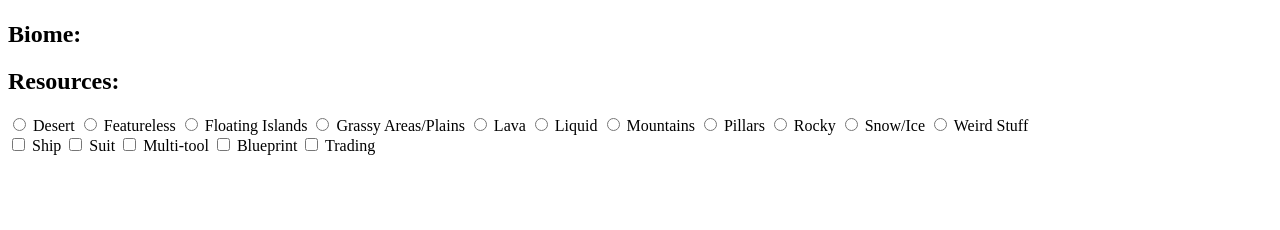
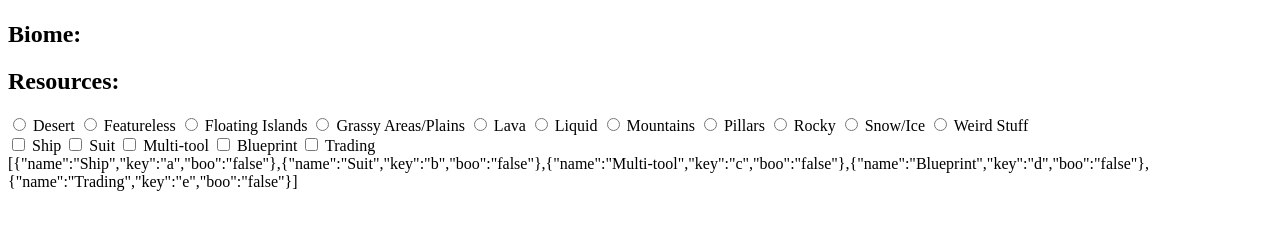
Before and after one commit to NCarteazy/NCarteazy.github.io, a plain HTML site: page index.html in a window 1280 px wide. Drawn offline with nearby package versions, Linux system fonts and the light colour scheme.

Commit message:
showing choices

```diff
--- a/index.html
+++ b/index.html
@@ -33,9 +33,13 @@
 			<br>
 			<label ng-repeat="resource in resources">
 				<input type='checkbox'
+				name="selectedResources[]"
 				ng-model="resource.boo">
 				<span>{{ resource.name }}</span>
 			</label>
 		</div>
+		<div>
+			<span>{{resources}}</span>
+		</div>
 	</div>
 </body>
```
